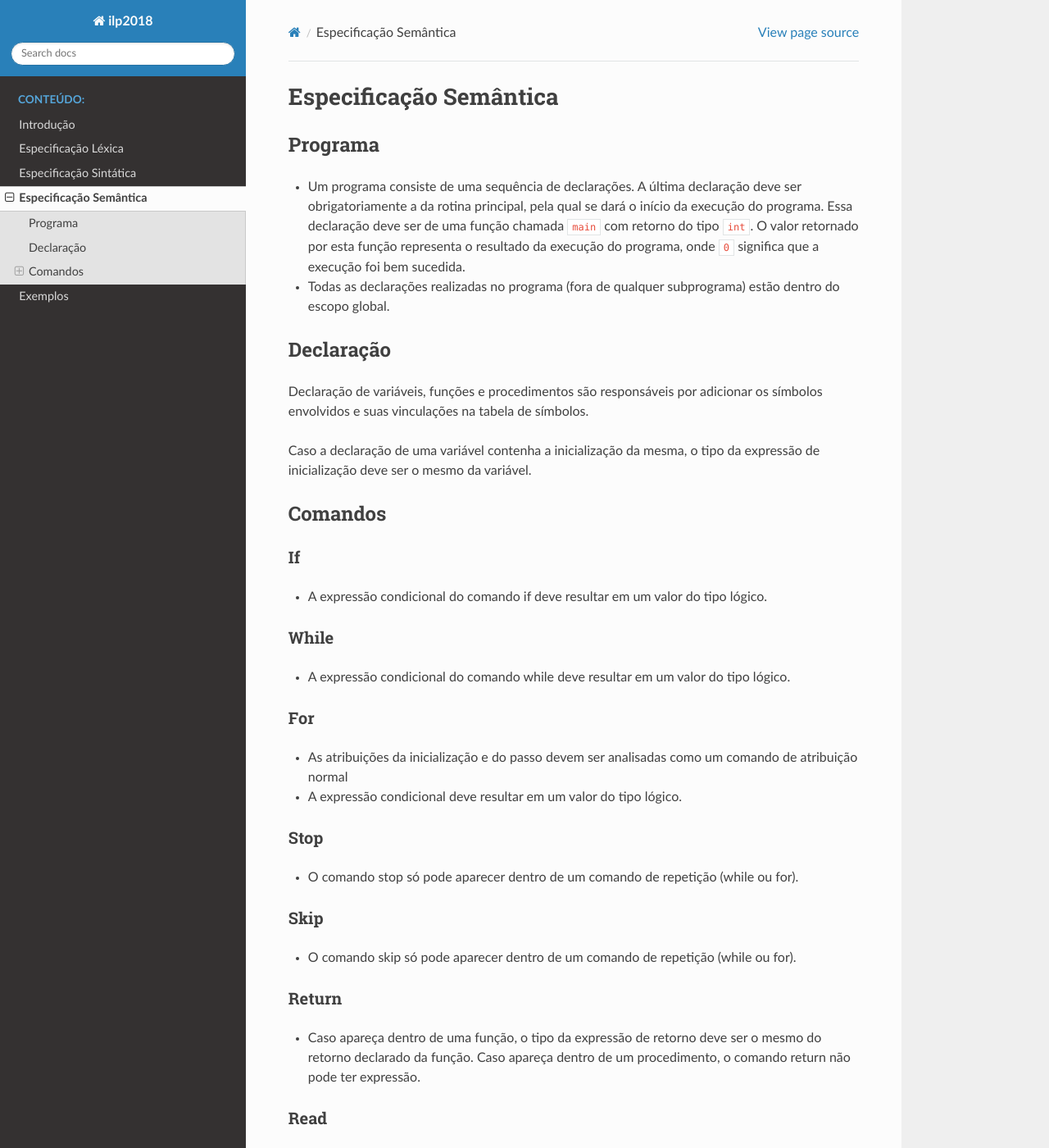
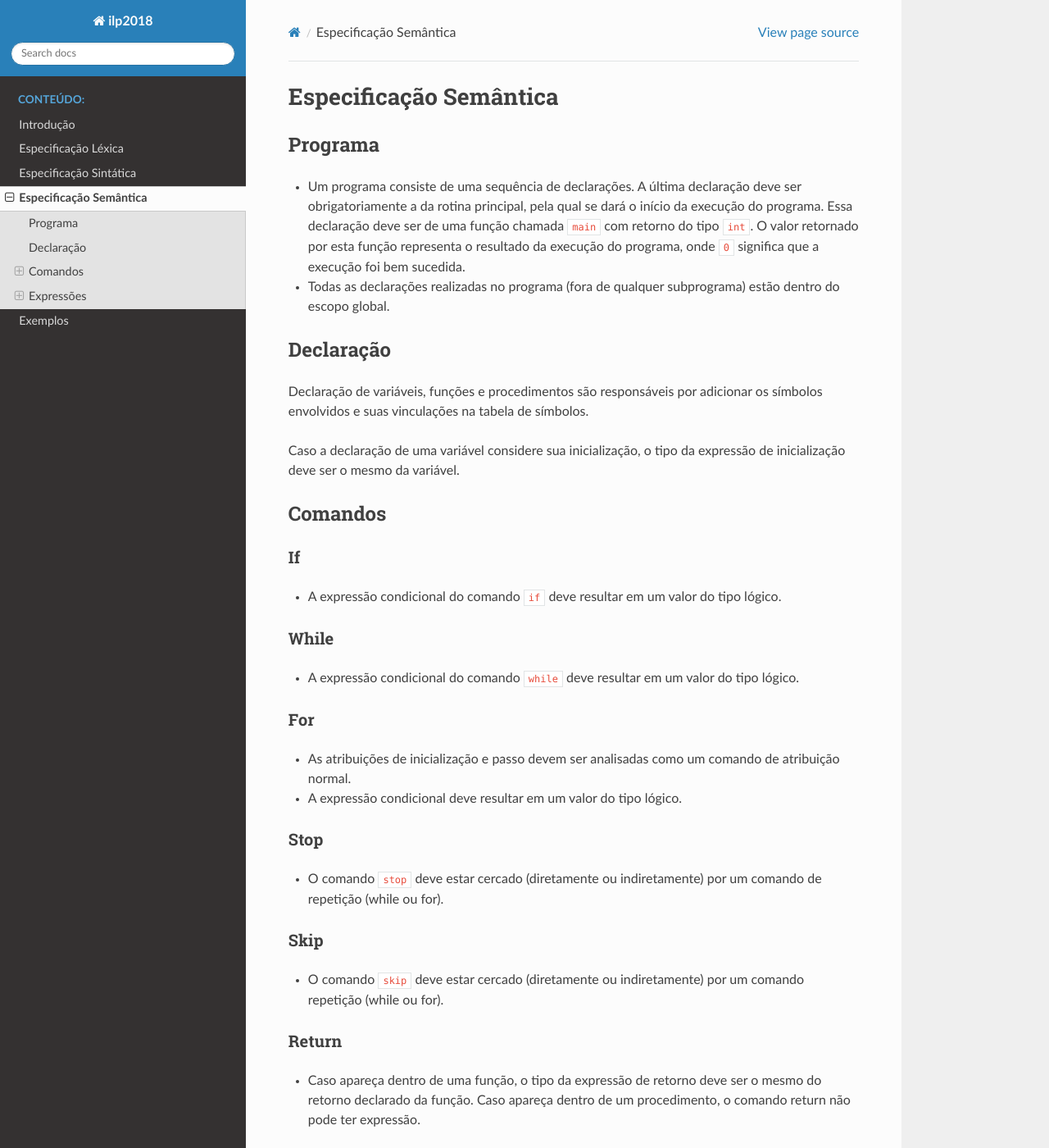
Before and after one commit to lucasnanni/ilp2018, a Sphinx documentation site: the page built from docs/source/espec_semantica.rst, in a window 1280 px wide and 1400 px high. Shown: the whole window at 82% size. Built offline with Sphinx 7.4.7 and the Read the Docs theme 2.0.0, drawn with Linux system fonts in a browser that asks for light colours; some of the changed text lies outside the part shown.

Commit message:
Aplicação de correções

```diff
--- a/docs/source/espec_semantica.rst
+++ b/docs/source/espec_semantica.rst
@@ -13,7 +13,7 @@
 
 Declaração de variáveis, funções e procedimentos são responsáveis por adicionar os símbolos envolvidos e suas vinculações na tabela de símbolos.
 
-Caso a declaração de uma variável contenha a inicialização da mesma, o tipo da expressão de inicialização deve ser o mesmo da variável.
+Caso a declaração de uma variável considere sua inicialização, o tipo da expressão de inicialização deve ser o mesmo da variável.
 
 Comandos
 ========
@@ -22,29 +22,29 @@
 If
 --
 
-* A expressão condicional do comando if deve resultar em um valor do tipo lógico.
+* A expressão condicional do comando ``if`` deve resultar em um valor do tipo lógico.
 
 While
 -----
 
-* A expressão condicional do comando while deve resultar em um valor do tipo lógico.
+* A expressão condicional do comando ``while`` deve resultar em um valor do tipo lógico.
 
 For
 ---
 
-* As atribuições da inicialização e do passo devem ser analisadas como um comando de atribuição normal
+* As atribuições de inicialização e passo devem ser analisadas como um comando de atribuição normal.
 
 * A expressão condicional deve resultar em um valor do tipo lógico.
 
 Stop
 ----
 
-* O comando stop só pode aparecer dentro de um comando de repetição (while ou for).
+* O comando ``stop`` deve estar cercado (diretamente ou indiretamente) por um comando de repetição (while ou for).
 
 Skip
 ----
 
-* O comando skip só pode aparecer dentro de um comando de repetição (while ou for).
+* O comando ``skip`` deve estar cercado (diretamente ou indiretamente) por um comando repetição (while ou for).
 
 Return
 ------
@@ -83,30 +83,30 @@
 * Define um novo escopo estático. O escopo é criado no início do bloco e finalizado no término do bloco.
 
 Expressões
-----------
+==========
 
 Aritmética: ``+``, ``-``,  ``*``, ``/``, ``%``, ``neg``
-~~~~~~~~~~~~~~~~~~~~~~~~~~~~~~~~~~~~~~~~~~~~~~~~~~~~~~~
+-------------------------------------------------------
 
 * O(s) operando(s) devem ser do tipo inteiro. O tipo resultante é inteiro.
 
 Relacional: ``>``, ``>=``, ``<``, ``<=``
-~~~~~~~~~~~~~~~~~~~~~~~~~~~~~~~~~~~~~~~~
+----------------------------------------
 
 * Os operandos devem ser do tipo inteiro. O tipo resultante é lógico.
 
 Igualdade: ``==``, ``!=``
-~~~~~~~~~~~~~~~~~~~~~~~~~
+-------------------------
 
-* Os operandos devem ser do mesmo tipo. O tipo resultante é lógico.
+* Os operandos devem ser do mesmo tipo primitivo. O tipo resultante é lógico.
 
 Lógica: ``&&``, ``||``, ``!``
-~~~~~~~~~~~~~~~~~~~~~~~~~~~~~
+-----------------------------
 
 * O(s) operando(s) devem ser do tipo lógico. O tipo resultante é lógico.
 
 Ternária
-~~~~~~~~
+--------
 
 * A expressão condicional deve resultar um valor do tipo lógico.
 
@@ -115,14 +115,14 @@
 * O tipo resultante é o mesmo tipo da expressão consequente.
 
 Uso de variável
-~~~~~~~~~~~~~~~
+---------------
 
 * A variável deve estar declarada e visível no escopo atual. O tipo resultante é o tipo declarado da variável.
 
-* No caso de variáveis agregadas, a expressão que resulta no índice a ser acessado deve ser do tipo inteira.
+* Para variáveis agregadas, a expressão que resulta no índice a ser acessado deve ser do tipo inteiro.
 
 Chamada de função
-~~~~~~~~~~~~~~~~~
+-----------------
 
 * Análise análoga à chamada de procedimento.
 
--- a/docs/source/exemplos.rst
+++ b/docs/source/exemplos.rst
@@ -17,7 +17,7 @@
 
         while (i < n-1 && trocou) {
             trocou = false;
-            for (j=0; j<(n-i-1); j++) {
+            for (j=0; j<(n-i-1); j+=1) {
                 if (v[j] > v[j+1]) {
                     var aux = v[j]: int;
                     v[j] = v[j+1];
@@ -34,7 +34,7 @@
 
         write "Digite os valores do arranjo:\n";
 
-        for (i=0; i<10; i++) {
+        for (i=0; i<10; i+=1) {
             write "A[", i, "] = ";
             read v[i];
         }
@@ -43,7 +43,7 @@
 
         write "Arranjo ordenado:\nA = ";
 
-        for (i=0; i<10; i++) {
+        for (i=0; i<10; i+=1) {
             write v[i], " ";
         }
 
```
Also changed, not shown: docs/source/espec_sintatica.rst (+29 -29 lines).
